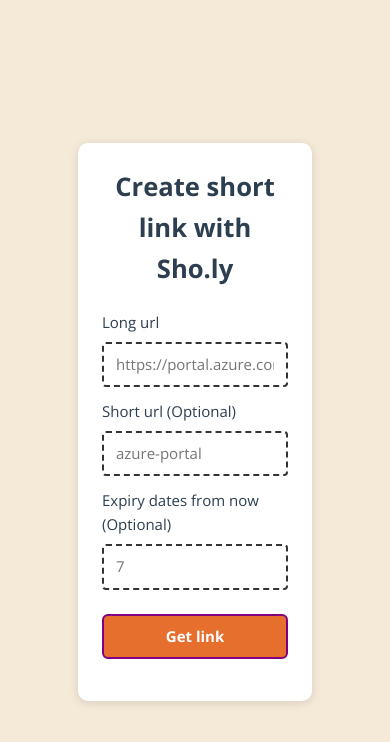
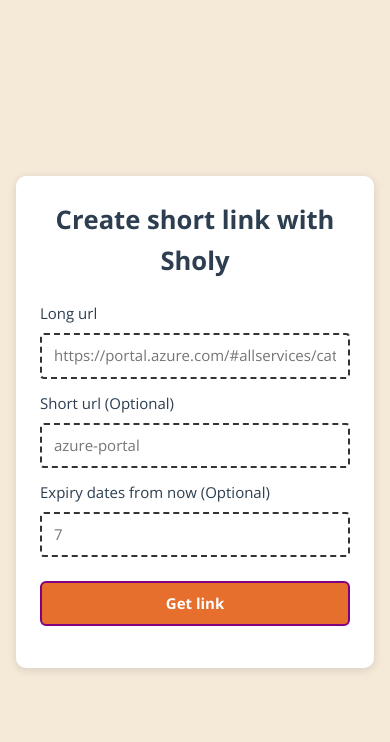
Before and after one commit to Congtrinhh/sholy-fe, a Vue app: page / in a window 390 px wide. Shown: the top 742 px of the page. Built offline with nearby package versions, Linux system fonts and the light colour scheme.

Commit message:
responsive

```diff
--- a/src/views/HomeView.vue
+++ b/src/views/HomeView.vue
@@ -91,7 +91,7 @@
   <main>
     <section id="main">
       <div class="form-wrapper wrapper">
-        <div class="title">Create short link with Sho.ly</div>
+        <div class="title">Create short link with Sholy</div>
 
         <div class="form-parent">
           <div class="form-group">
@@ -153,6 +153,15 @@
 </template>
 
 <style>
+#main {
+  flex-direction: column;
+  gap: 40px;
+  /* width: 60%; */
+  max-width: 600px;
+  display: flex;
+  margin: 0 16px;
+}
+
 main {
   display: flex;
   align-items: center;
@@ -160,14 +169,6 @@
   width: 100vw;
   height: 100vh;
   background: #f5e9d8;
-}
-
-#main {
-  display: flex;
-  flex-direction: column;
-  width: 60%;
-  max-width: 600px;
-  gap: 40px;
 }
 
 .form-wrapper {
@@ -228,6 +229,7 @@
   display: flex;
   align-items: center;
   gap: 8px;
+  flex-direction: column;
 }
 
 .copied {
@@ -243,4 +245,27 @@
   color: red;
   margin-top: 6px;
 }
+
+#resultShortUrl {
+  max-width: calc(100vw - 42px);
+  display: -webkit-box;
+  -webkit-line-clamp: 3;
+  -webkit-box-orient: vertical;
+  overflow: hidden;
+}
+
+@media screen and (min-width: 576px) {
+  #main {
+    width: 60%;
+    max-width: 600px;
+  }
+
+  .short-link-result {
+    flex-direction: row;
+  }
+
+  #resultShortUrl {
+    max-width: unset;
+  }
+}
 </style>
```
